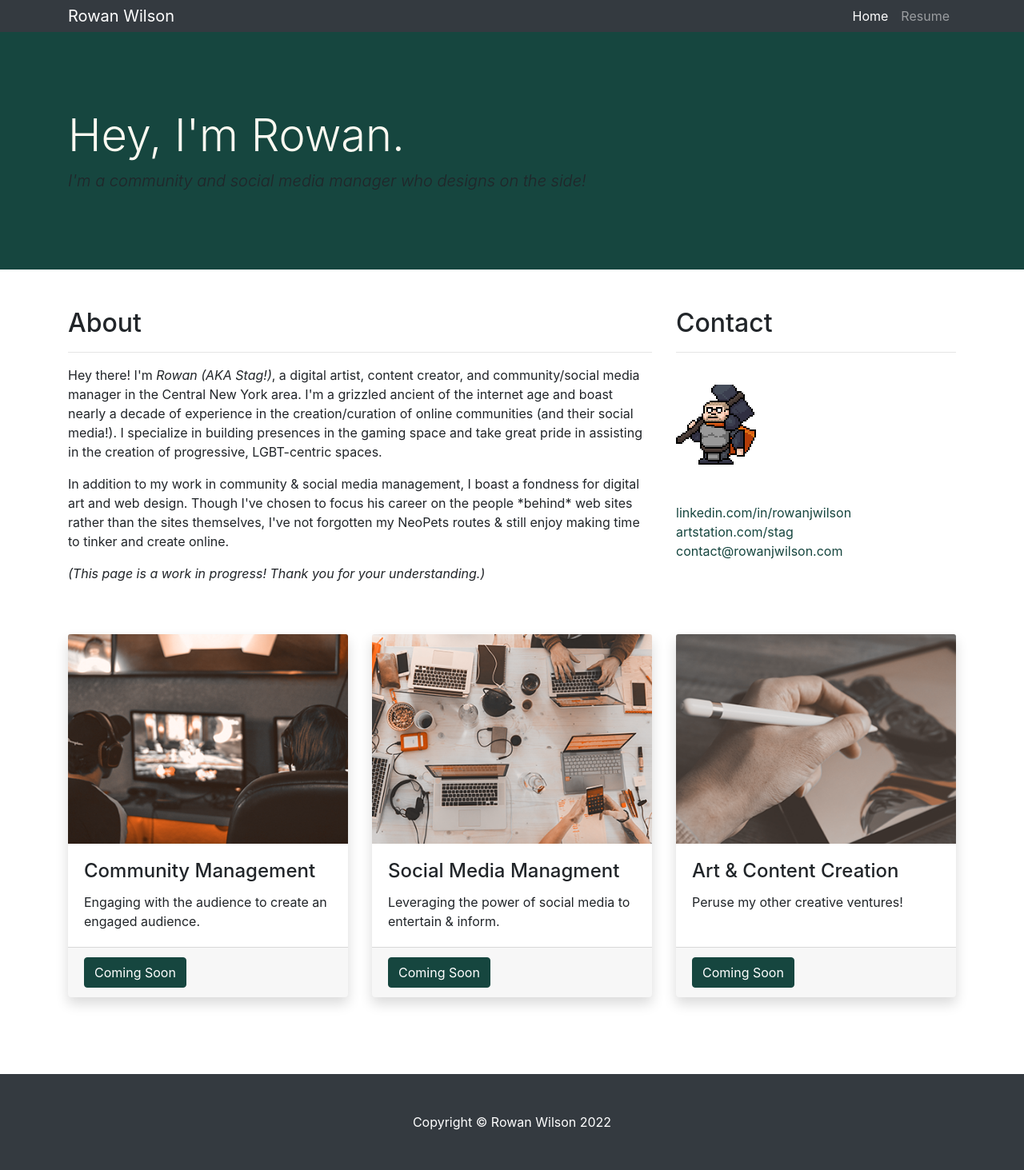
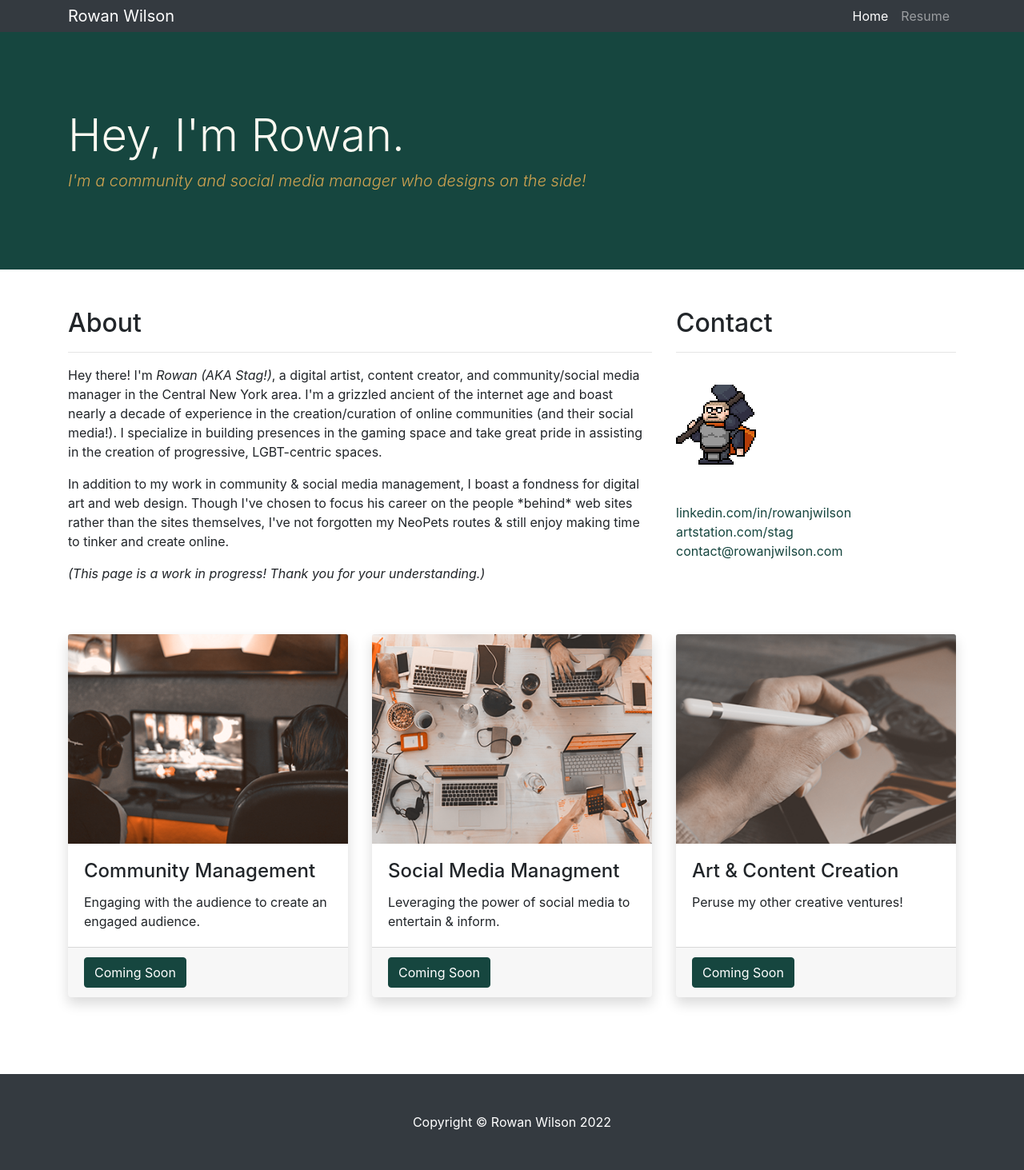
Before and after one commit to stagrunner/rowanjwilson, a Jekyll site: the page built from index.html, in a window 1280 px wide. Shown: the whole page at 80% size. Built offline with Jekyll 4.4.1, drawn with Linux system fonts in a browser that asks for light colours.

Commit message:
Update header.html

```diff
--- a/_includes/header.html
+++ b/_includes/header.html
@@ -6,7 +6,7 @@
         <h1 class="display-4 mt-5 mb-2" style="color:#fcfaf1">
           Hey, I'm Rowan.
         </h1>
-        <p class="lead mb-5 text-#d1a451" style="#d1a451">
+        <p class="lead mb-5" style="color:#d1a451">
           <i>I'm a community and social media manager who designs on the side!</i>
         </p>
       </div>
```
